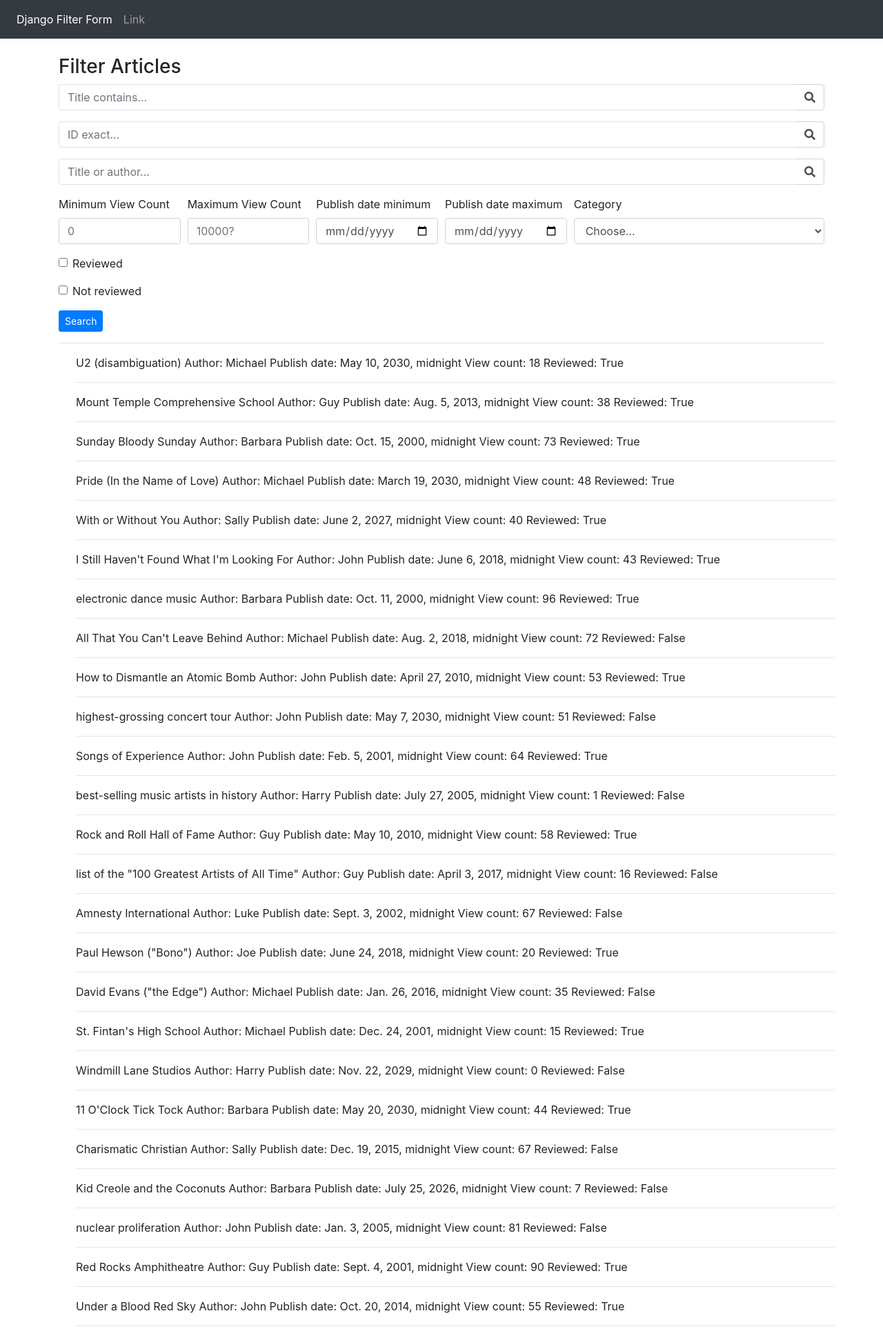
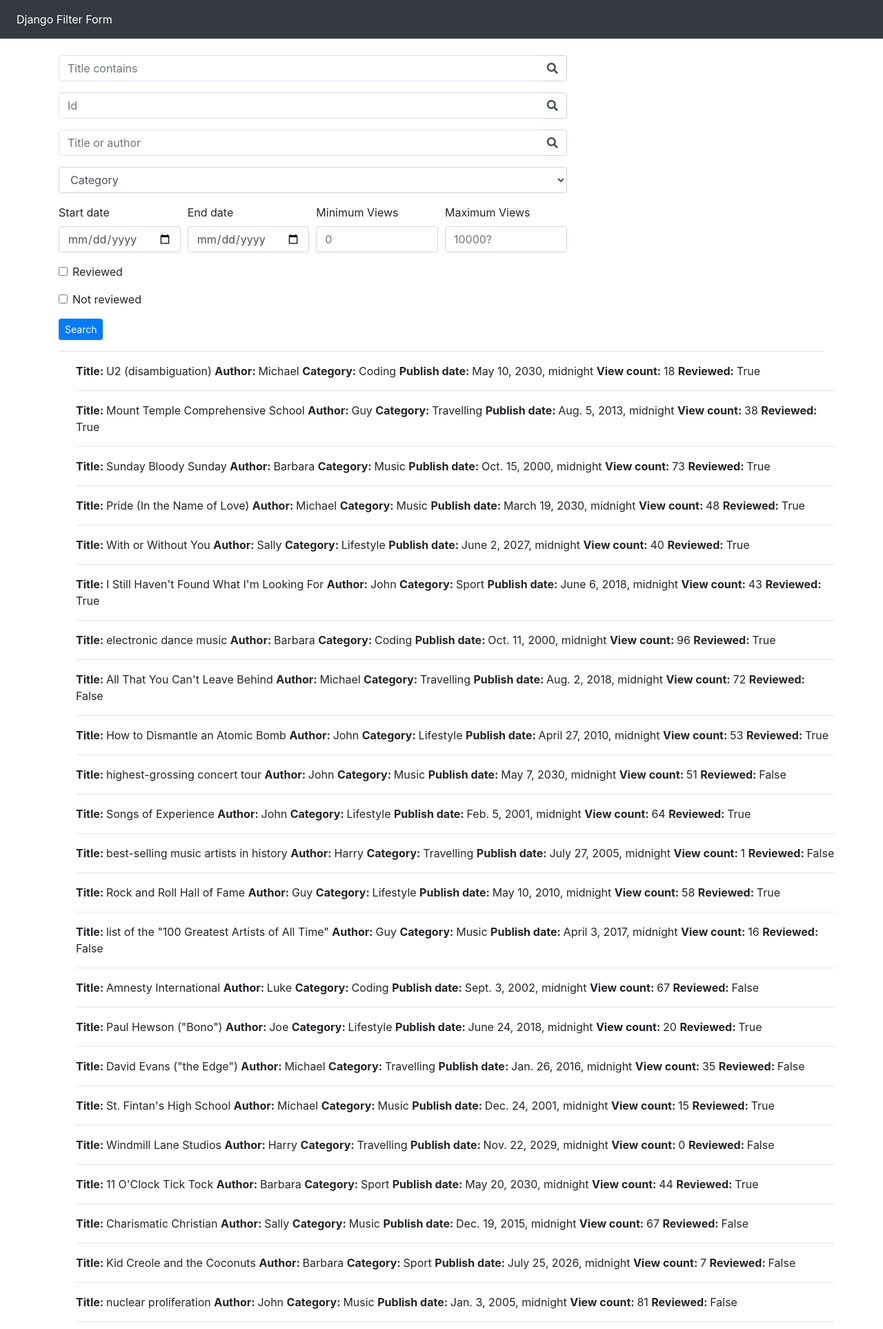
Before and after one commit to paulr909/django-filter, a Django app: page / in a window 1280 px wide. Shown: the top 1927 px of the page at 69% size. Run offline with Django 3.2, Linux system fonts and the light colour scheme; data comes from the database, SQL or seed files in the repository; some libraries are stand-ins or nearby versions.

Commit message:
edit templates

```diff
--- a/templates/form.html
+++ b/core/templates/form.html
@@ -6,10 +6,10 @@
     <meta name="viewport" content="width=device-width, initial-scale=1, shrink-to-fit=no">
     <meta name="description" content="">
     <title>Django Filter Form</title>
-    <link rel="icon" href="{% static 'django.ico' %}">
+    <link rel="icon" href="{% static "img/favicon.ico" %}">
     <link rel="stylesheet" href="https://stackpath.bootstrapcdn.com/bootstrap/4.3.1/css/bootstrap.min.css"
           integrity="sha384-ggOyR0iXCbMQv3Xipma34MD+dH/1fQ784/j6cY/iJTQUOhcWr7x9JvoRxT2MZw1T" crossorigin="anonymous">
-    <link rel="stylesheet" href="{% static 'style.css' %}">
+    <link rel="stylesheet" href="{% static "css/style.css" %}">
     <link rel="stylesheet" href="https://use.fontawesome.com/releases/v5.8.1/css/all.css"
           integrity="sha384-50oBUHEmvpQ+1lW4y57PTFmhCaXp0ML5d60M1M7uH2+nqUivzIebhndOJK28anvf" crossorigin="anonymous">
 </head>
@@ -20,20 +20,16 @@
             <li class="nav-item active">
                 <a class="nav-link" href="/">Django Filter Form</a>
             </li>
-            <li class="nav-item">
-                <a class="nav-link" href="/">Link</a>
-            </li>
         </ul>
     </div>
 </nav>
 <main role="main" class="container">
-    <h3>Filter Articles</h3>
-    <form method="GET" action=".">
+    <form method="GET" action="">
         <div class="form-row">
-            <div class="form-group col-12">
+            <div class="form-group col-8">
                 <div class="input-group">
                     <input class="form-control py-2 border-right-0 border" type="search" name="title_contains"
-                           placeholder="Title contains..."/>
+                           placeholder="Title contains"/>
                     <span class="input-group-append">
                         <div class="input-group-text bg-transparent">
                             <i class="fa fa-search"></i>
@@ -43,10 +39,10 @@
             </div>
         </div>
         <div class="form-row">
-            <div class="form-group col-12">
+            <div class="form-group col-8">
                 <div class="input-group">
                     <input class="form-control py-2 border-right-0 border" type="search" name="id_exact"
-                           placeholder="ID exact..."/>
+                           placeholder="Id"/>
                     <span class="input-group-append">
                         <div class="input-group-text bg-transparent">
                             <i class="fa fa-search"></i>
@@ -56,10 +52,10 @@
             </div>
         </div>
         <div class="form-row">
-            <div class="form-group col-12">
+            <div class="form-group col-8">
                 <div class="input-group">
                     <input class="form-control py-2 border-right-0 border" type="search" name="title_or_author"
-                           placeholder="Title or author..."/>
+                           placeholder="Title or author"/>
                     <span class="input-group-append">
                         <div class="input-group-text bg-transparent">
                             <i class="fa fa-search"></i>
@@ -69,31 +65,32 @@
             </div>
         </div>
         <div class="form-row">
+            <div class="form-group col-md-8">
+                <select id="category" class="form-control" name="category">
+                    <option selected>Category</option>
+                    {% for category in categories %}
+                        <option value="{{ category }}">{{ category }}</option>
+                    {% endfor %}
+                </select>
+            </div>
+        </div>
+        <div class="form-row">
             <div class="form-group col-md-2 col-lg-2">
-                <label for="viewCountMin">Minimum View Count</label>
+                <label for="publishDateMin">Start date</label>
+                <input type="date" class="form-control" id="publishDateMin" name="date_min">
+            </div>
+            <div class="form-group col-md-2 col-lg-2">
+                <label for="publishDateMax">End date</label>
+                <input type="date" class="form-control" id="publishDateMax" name="date_max">
+            </div>
+            <div class="form-group col-md-2 col-lg-2">
+                <label for="viewCountMin">Minimum Views</label>
                 <input type="number" min=0 class="form-control" id="viewCountMin" placeholder="0" name="view_count_min">
             </div>
             <div class="form-group col-md-2 col-lg-2">
-                <label for="viewCountMax">Maximum View Count</label>
+                <label for="viewCountMax">Maximum Views</label>
                 <input type="number" min=0 class="form-control" id="viewCountMax" placeholder="10000?"
                        name="view_count_max">
-            </div>
-            <div class="form-group col-md-2 col-lg-2">
-                <label for="publishDateMin">Publish date minimum</label>
-                <input type="date" class="form-control" id="publishDateMin" name="date_min">
-            </div>
-            <div class="form-group col-md-2 col-lg-2">
-                <label for="publishDateMax">Publish date maximum</label>
-                <input type="date" class="form-control" id="publishDateMax" name="date_max">
-            </div>
-            <div class="form-group col-md-4">
-                <label for="categoryegory">Category</label>
-                <select id="categoryegory" class="form-control" name="categoryegory">
-                    <option selected>Choose...</option>
-                    {% for category in categoryegories %}
-                        <option value="{{ category }}">{{ category }}</option>
-                    {% endfor %}
-                </select>
             </div>
         </div>
         <div class="form-group">
@@ -118,17 +115,16 @@
     <div class="row">
         <ul>
             {% for item in queryset %}
-                <li>
-                    {{ item.title }}
-                    <span>Author: {{ item.author.name }}</span>
-                    <span>
-                {% for category in item.categoryegories.all %}
-                    {{ category }}
-                {% endfor %}
+                <li><strong>Title: </strong>{{ item.title }}
+                    <span><strong>Author: </strong>{{ item.author }}</span>
+                    <span><strong>Category: </strong>
+                        {% for category in item.categories.all %}
+                            {{ category }}
+                        {% endfor %}
               </span>
-                    <span>Publish date: {{ item.publish_date }}</span>
-                    <span>View count: {{ item.views }}</span>
-                    <span>Reviewed: {{ item.reviewed }}</span>
+                    <span><strong>Publish date: </strong>{{ item.publish_date }}</span>
+                    <span><strong>View count: </strong> {{ item.views }}</span>
+                    <span><strong>Reviewed: </strong> {{ item.reviewed }}</span>
                 </li>
                 <hr/>
             {% empty %}
--- a/package.json
+++ b/package.json
@@ -8,11 +8,8 @@
     "moment": "^2.24.0",
     "react": "^16.4.1",
     "react-dom": "^16.4.1",
-    "react-redux": "^5.0.7",
     "react-router-dom": "^4.3.1",
-    "react-scripts": "1.1.4",
-    "redux": "^4.0.0",
-    "redux-thunk": "^2.3.0"
+    "react-scripts": "1.1.4"
   },
   "scripts": {
     "start": "react-scripts start",
--- a/project/settings.py
+++ b/project/settings.py
@@ -37,7 +37,7 @@ ROOT_URLCONF = 'project.urls'
 TEMPLATES = [
     {
         'BACKEND': 'django.template.backends.django.DjangoTemplates',
-        'DIRS': [os.path.join(BASE_DIR, "templates")],
+        'DIRS': [os.path.join(BASE_DIR, "core/templates")],
         'APP_DIRS': True,
         'OPTIONS': {
             'context_processors': [
@@ -74,7 +74,7 @@ AUTH_PASSWORD_VALIDATORS = [
     },
 ]
 
-LANGUAGE_CODE = 'en-us'
+LANGUAGE_CODE = 'en-uk'
 
 TIME_ZONE = 'UTC'
 
@@ -85,8 +85,6 @@ USE_L10N = True
 USE_TZ = True
 
 STATIC_URL = '/static/'
-
-STATICFILES_DIRS = [os.path.join(BASE_DIR, 'static')]
 
 CORS_ORIGIN_WHITELIST = (
     'localhost:3000',
--- a/requirements.txt
+++ b/requirements.txt
@@ -1,11 +1,11 @@
 certifi==2018.8.24
 chardet==3.0.4
 defusedxml==0.5.0
-Django==2.1.5
+Django==2.2
 django-allauth==0.37.1
 django-cors-headers==2.4.0
 django-rest-auth==0.9.3
-djangorestframework==3.8.2
+djangorestframework==3.9.2
 idna==2.7
 oauthlib==2.1.0
 python3-openid==3.1.0
--- a/src/index.js
+++ b/src/index.js
@@ -2,12 +2,9 @@ import React from "react";
 import ReactDOM from "react-dom";
 import App from "./App";
 import registerServiceWorker from "./registerServiceWorker";
-import {Provider} from "react-redux";
 
 const app = (
-    <Provider>
-        <App/>
-    </Provider>
+    <App/>
 );
 
 ReactDOM.render(app, document.getElementById("root"));
```
Also changed, not shown: src/containers/Form.js (+7 -7 lines), core/static/css/style.css (renamed from static/style.css), core/static/img/django.ico (renamed from static/django.ico).
